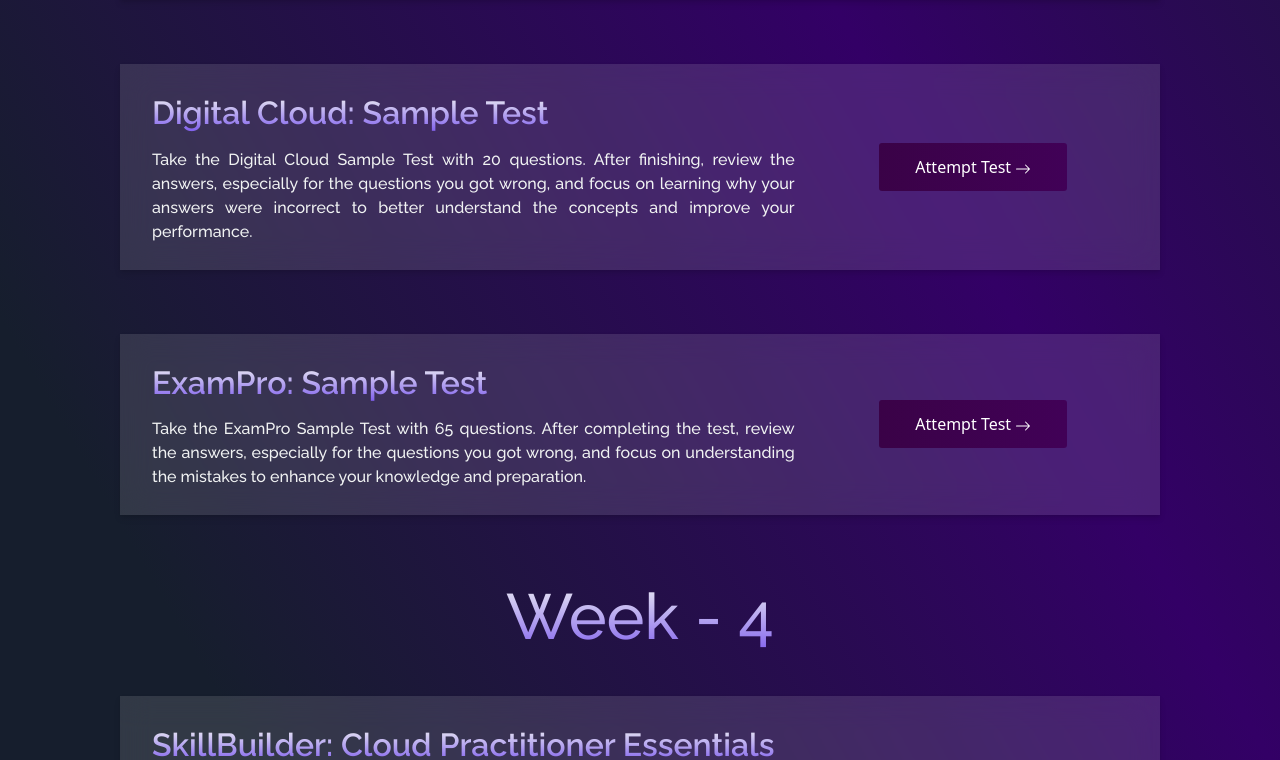
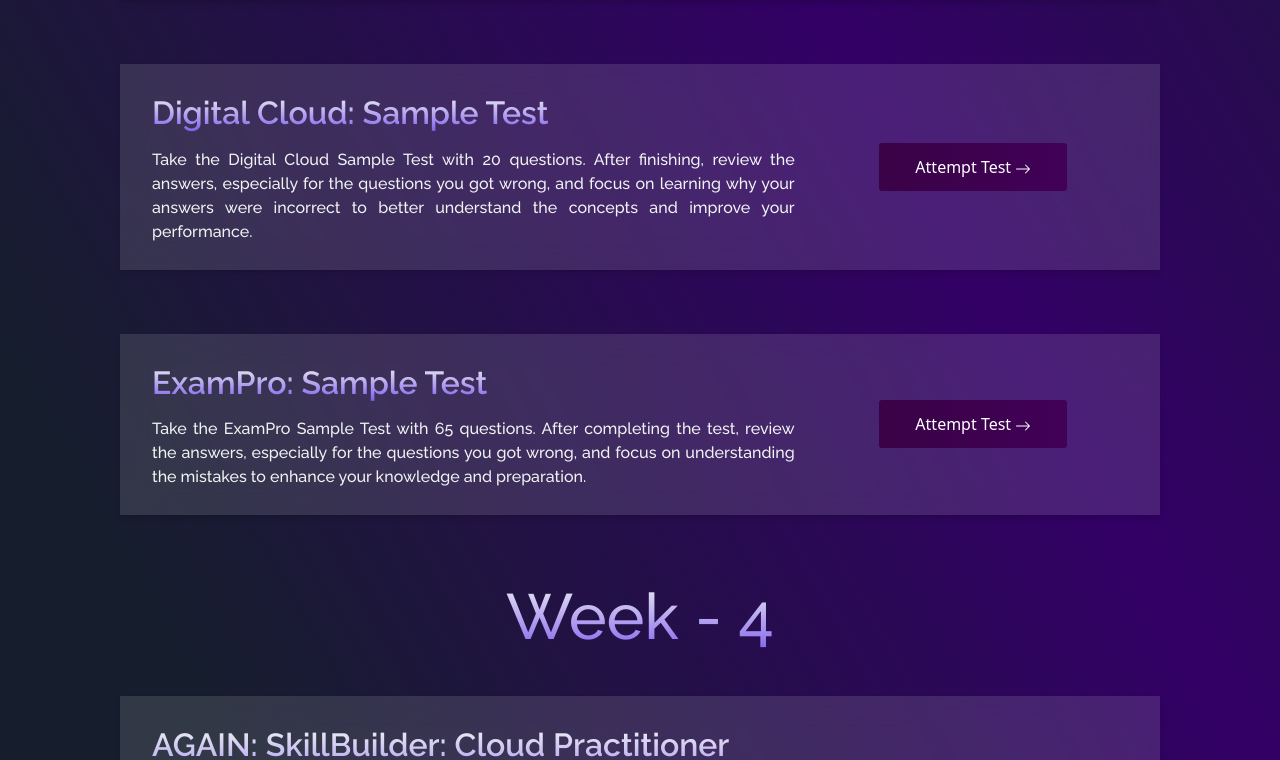
Before and after one commit to AWSCCPanimalarChennai/aws-cloud-club-site, a React (Create React App) app: page /ExamPrep in a window 1280 px wide. Shown: the part 2610-3370 px from the top of the page. Built offline with nearby package versions, Linux system fonts and the light colour scheme; a web font is replaced by a local one.

Commit message:
correction done

```diff
--- a/src/data/examPrep.js
+++ b/src/data/examPrep.js
@@ -50,7 +50,7 @@
     },
     {
         week: "Week - 4",
-        title: "SkillBuilder: Cloud Practitioner Essentials",
+        title: "AGAIN: SkillBuilder: Cloud Practitioner Essentials",
         para: "Watch the Cloud Practitioner Essentials course again from the beginning, but this time at 2x speed, just to refresh the key concepts and ensure a quicker review of the material.",
         url : "https://explore.skillbuilder.aws/learn/lp/82/cloud-essentials-knowledge-badge-readiness-path",
         btnText : "Revise Course",
```
